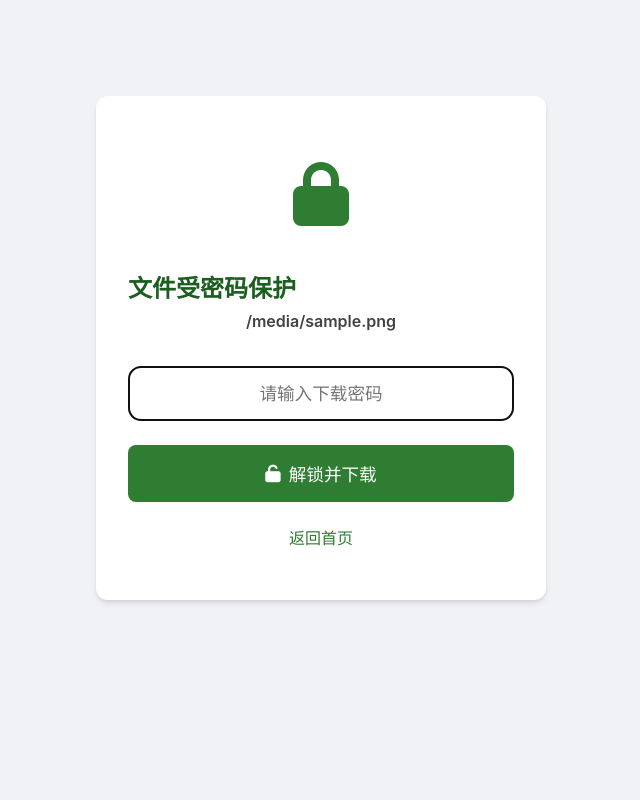
After one commit to yantianyv/homepage, a Flask app: template templates/password.html in a window 1280 px wide. The commit adds this page. Shown: the whole page, without its empty margins (319-959 px from the left). Run offline with Flask 3, Linux system fonts and the light colour scheme; the template is opened without the code that fills it: most values are stand-ins (such as "Sample title", 1, 10 or a date in 2020); parts of the project's set-up code (start-up, migrations or seed data) failed here and were passed over; some libraries are stand-ins or nearby versions.

Commit message:
优化了上传体验，添加了密码和有效期功能

```diff
--- /dev/null
+++ b/templates/password.html
@@ -0,0 +1,74 @@
+<!DOCTYPE html>
+<html lang="zh-CN">
+
+<head>
+    <meta charset="UTF-8">
+    <meta name="viewport" content="width=device-width, initial-scale=1.0">
+    <title>需要密码 - {{ site_title }}</title>
+    <link rel="stylesheet" href="/static/fontawesome-free-6.7.2-web/css/all.min.css">
+    <link rel="stylesheet" href="/static/css/style.css">
+    <style>
+        .password-box {
+            background: white;
+            border-radius: var(--border-radius);
+            padding: 3rem 2rem;
+            box-shadow: var(--box-shadow);
+            max-width: 450px;
+            margin: 4rem auto;
+            text-align: center;
+        }
+
+        .lock-icon {
+            font-size: 4rem;
+            color: var(--primary-color);
+            margin-bottom: 1.5rem;
+        }
+
+        .file-name {
+            font-weight: 600;
+            margin-bottom: 2rem;
+            color: var(--text-color);
+            word-break: break-all;
+        }
+
+        .error-msg {
+            color: #c62828;
+            margin-bottom: 1rem;
+            font-size: 0.9rem;
+        }
+    </style>
+</head>
+
+<body>
+    <div class="container">
+        <div class="password-box">
+            <div class="lock-icon">
+                <i class="fas fa-lock"></i>
+            </div>
+            <h2>文件受密码保护</h2>
+            <p class="file-name">{{ filename }}</p>
+
+            {% if error %}
+            <div class="error-msg">
+                <i class="fas fa-exclamation-circle"></i> 密码错误，请重试
+            </div>
+            {% endif %}
+
+            <form method="post">
+                <div class="form-group">
+                    <input type="password" name="password" class="form-control" placeholder="请输入下载密码" required autofocus
+                        style="width: 100%; padding: 1rem; border: 1px solid #ddd; border-radius: var(--border-radius); font-size: 1.1rem; text-align: center;">
+                </div>
+                <button type="submit" class="btn btn-block" style="padding: 1rem; font-size: 1.1rem;">
+                    <i class="fas fa-unlock"></i> 解锁并下载
+                </button>
+            </form>
+
+            <div style="margin-top: 1.5rem;">
+                <a href="/" class="back-link" style="margin: 0;">返回首页</a>
+            </div>
+        </div>
+    </div>
+</body>
+
+</html>
```
Also changed, not shown: app/routes.py (+47 -17 lines), app/utils.py (+46 -17 lines), static/js/upload.js (+51 -3 lines), templates/index.html (+6 -3 lines), templates/upload.html (+23 -1 lines).
